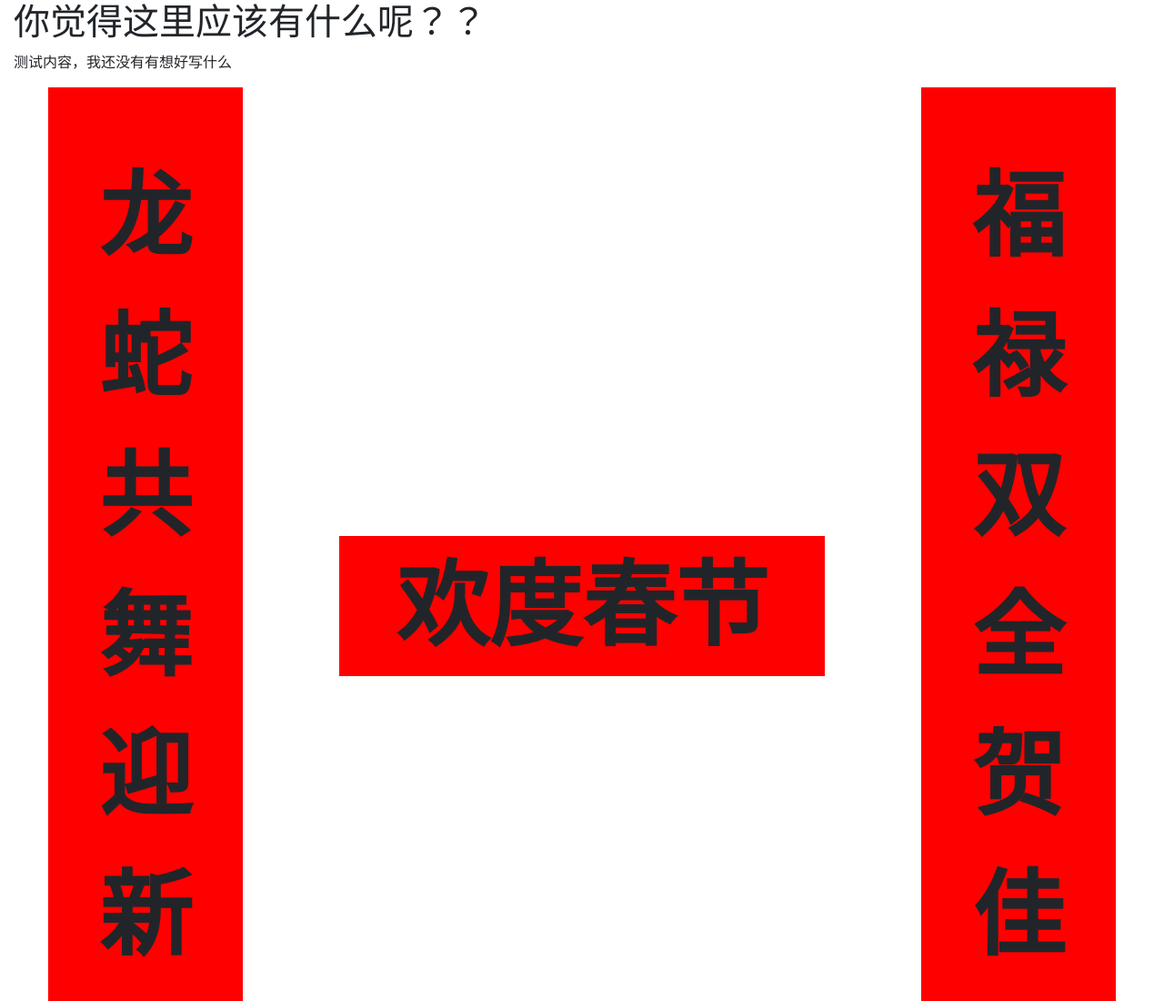
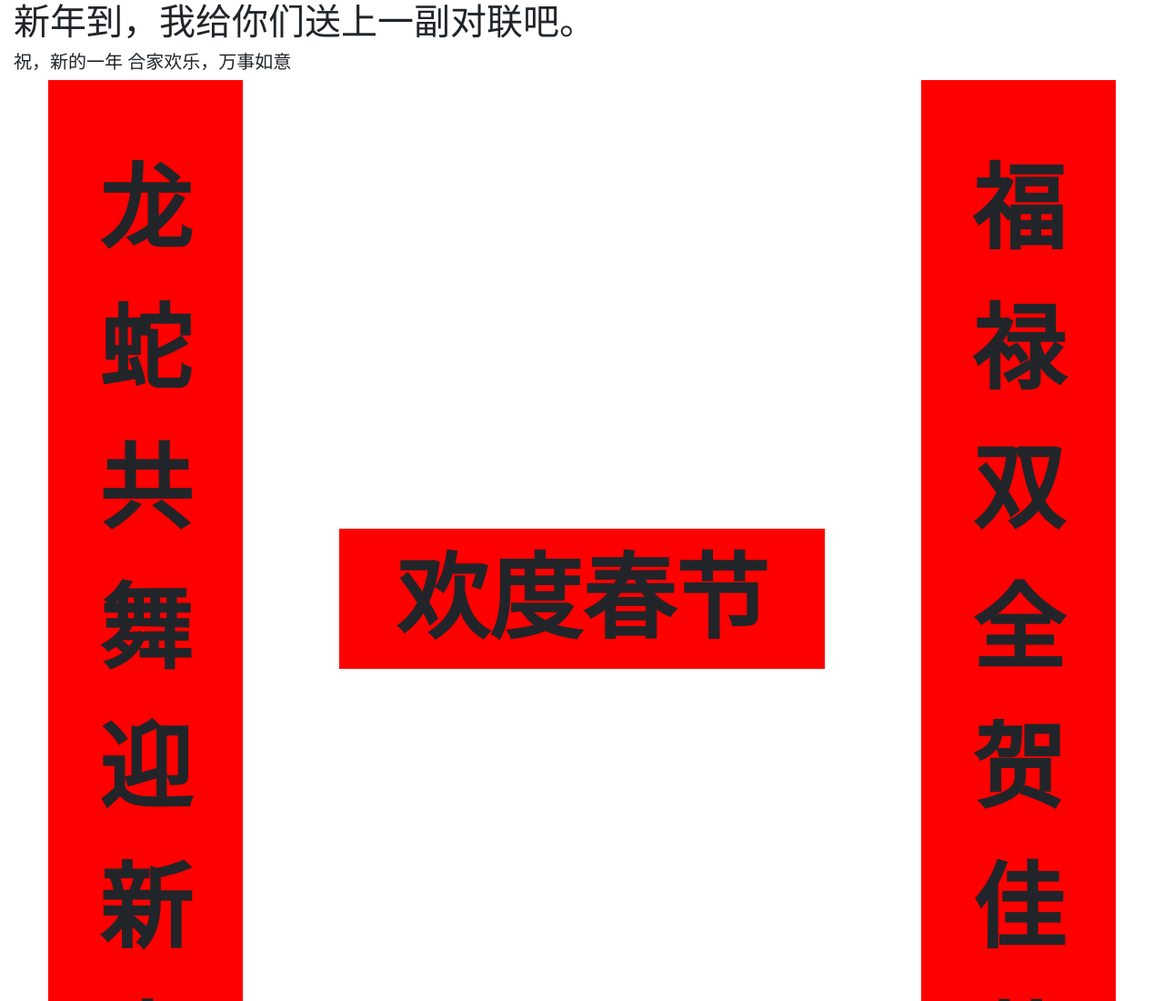
Before and after one commit to MuYan-lshc/MuYanWed, a plain HTML site: page index.html in a window 1280 px wide. Shown: the top 1100 px of the page at 91% size. Drawn offline with nearby package versions, Linux system fonts and the light colour scheme.

Commit message:
new year

```diff
--- a/css/index.css
+++ b/css/index.css
@@ -1,6 +1,3 @@
-*{
-
-}
 .up,.in,.down{
     margin:auto;
     text-align: center;
--- a/index.html
+++ b/index.html
@@ -9,9 +9,9 @@
 </head>
 <body class="container-fluid">
     <h1>
-        你觉得这里应该有什么呢？？
+        新年到，我给你们送上一副对联吧。
     </h1>
-    <p> 测试内容，我还没有有想好写什么</p>
+    <h5>祝，新的一年 合家欢乐，万事如意</h5>
 <strong>
     <div class="row ">
         <div class="col-2 up">
```
